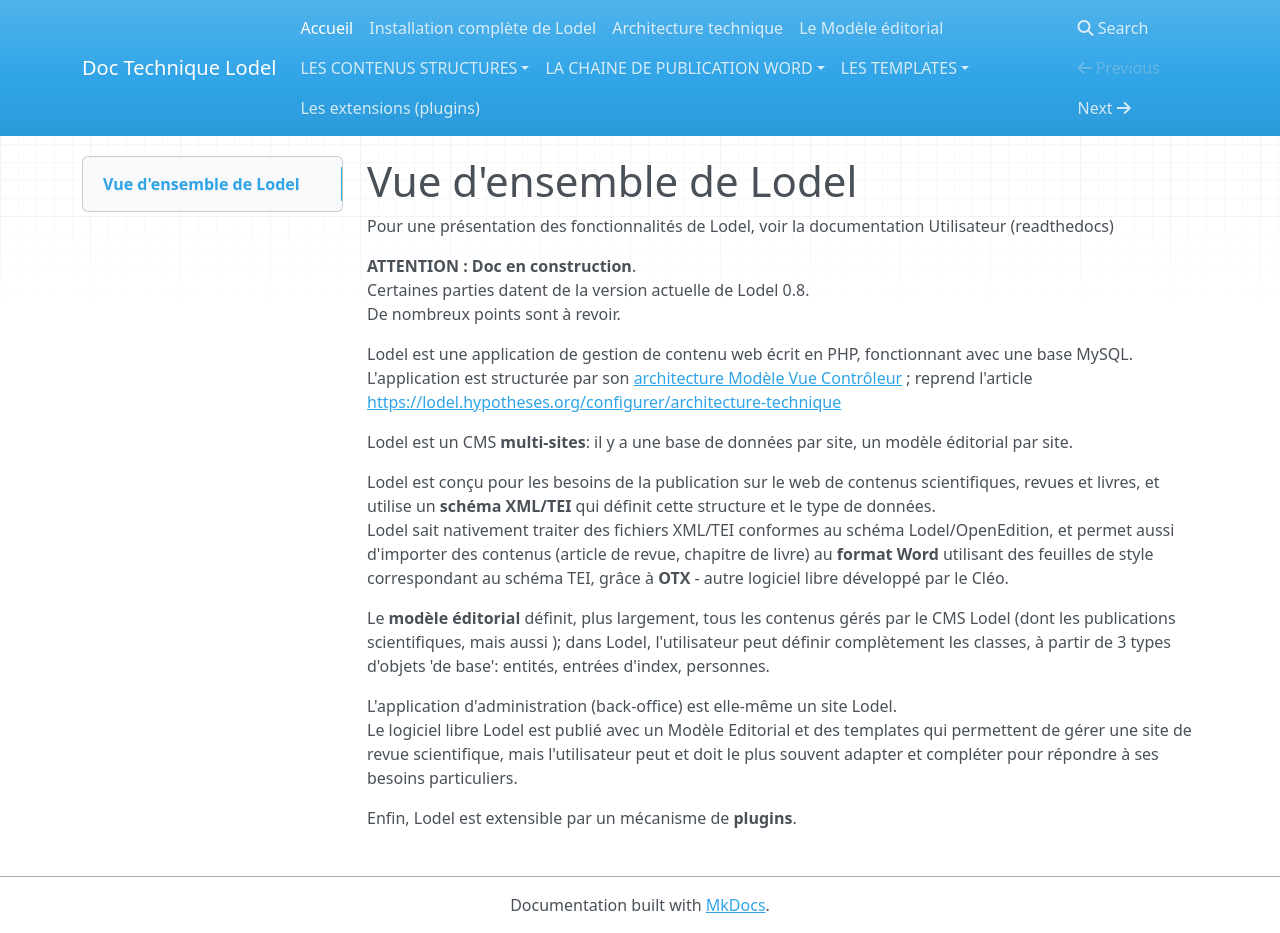
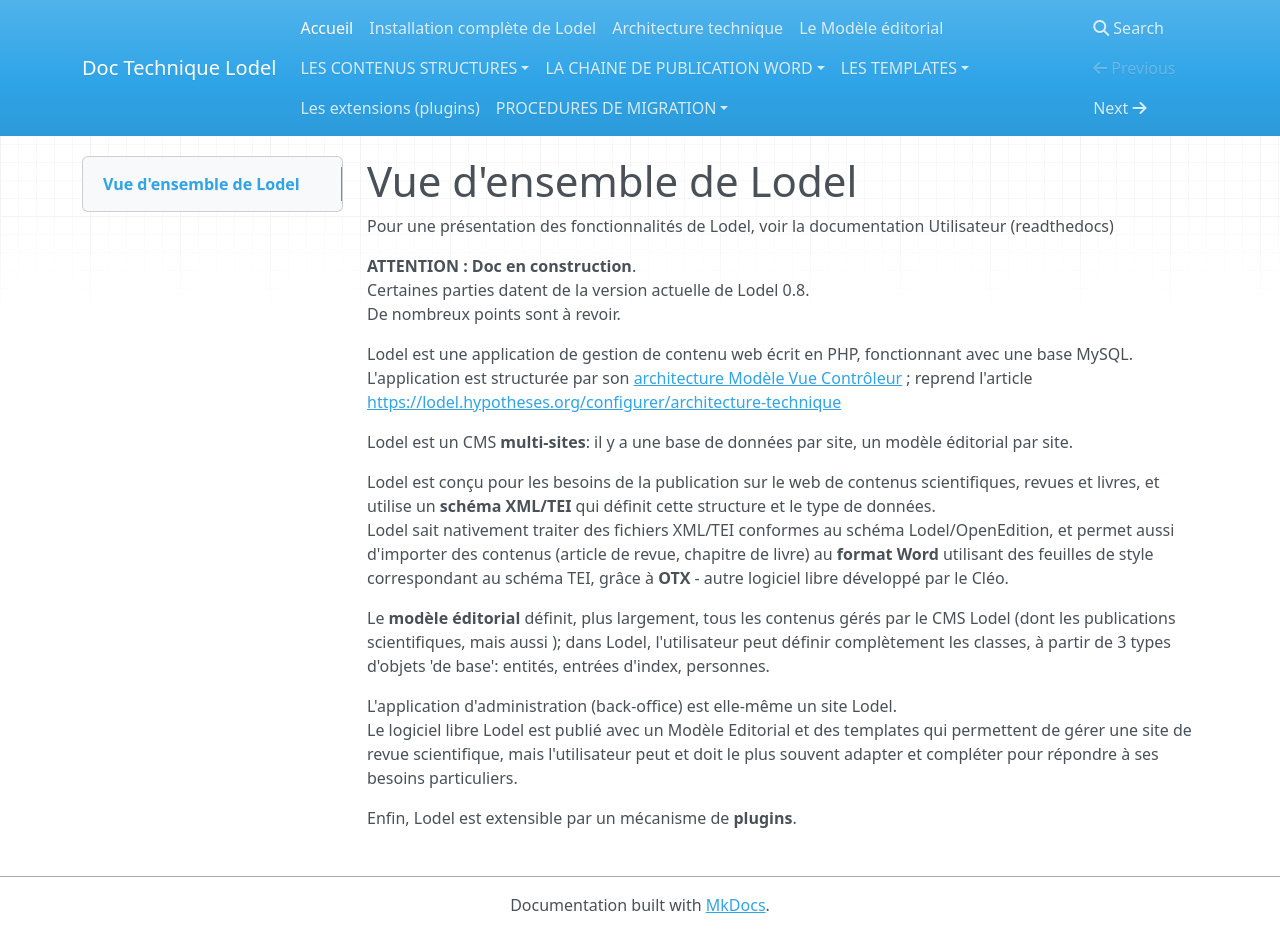
Before and after one commit to ValentinGeorgesDubost/Doc-Lodel, an MkDocs documentation site: the page built from docs/index.md, in a window 1280 px wide and 933 px high. Built offline with MkDocs 1.6.1, drawn with Linux system fonts in a browser that asks for light colours; nearby versions of some CDN libraries; old or Windows-style settings are respelled for this version of MkDocs; part of the change alters nothing that is shown.

Commit message:
migration

```diff
--- a/mkdocs.yml
+++ b/mkdocs.yml
@@ -22,3 +22,7 @@ pages:
   - 'Les-templates/Lodelscript.md'
 
 - Les extensions (plugins): 'Plugins.md'
+
+- PROCEDURES DE MIGRATION:
+  - 'Historique/De la version 0.8 à la 0.9.md'
+  - 'Historique/De la version 0.9 à la 1.0.md'
```
Also changed, not shown: 1 other file.
